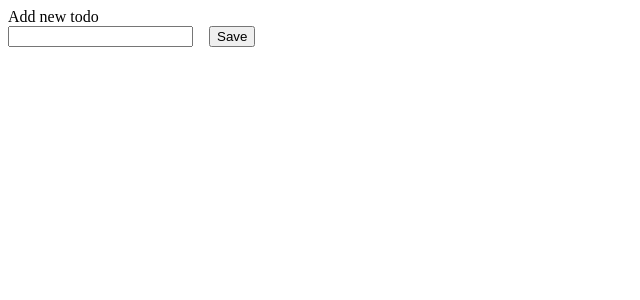
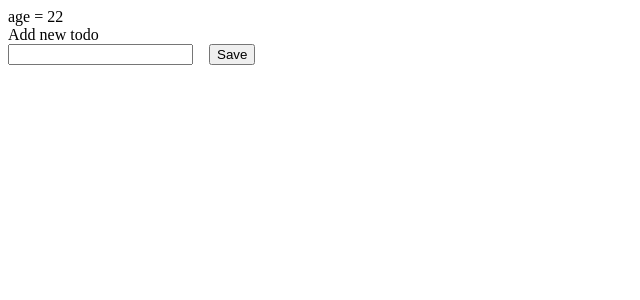
Before and after one commit to PhanAnhHao/react18-ts-vite-starter, a React app: page / in a window 1280 px wide. Shown: the top 300 px of the page, without its empty margins (0-640 px from the left). Built offline with nearby package versions, Linux system fonts and the light colour scheme; the HTML template or start-up script is replaced by a standard one.

Commit message:
#24. Props là gì

```diff
--- /dev/null
+++ b/src/App.jsx
@@ -0,0 +1,30 @@
+// import './App.css';
+import InputTodo from './todo/input.todo';
+
+function App() {
+
+  const name = "ChillFeel";
+  const age = 22;
+  const info = {
+    gender: "male",
+    address: "Hue"
+  }
+
+  // {key: value}
+  return (
+    <>
+      <div className='parent' id='taolabomay'>
+        <div className="children" id='maylacontao'></div>
+      </div>
+      <div>
+        <InputTodo
+          name={name}
+          age={age}
+          info={info}
+        />
+      </div>
+    </>
+  )
+}
+
+export default App
--- a/src/App.tsx
+++ /dev/null
@@ -1,15 +0,0 @@
-// import './App.css';
-import InputTodo from './todo/input.todo';
-
-function App() {
-
-  return (
-    <>
-      <div>
-        <InputTodo />
-      </div>
-    </>
-  )
-}
-
-export default App
--- a/src/main.tsx
+++ b/src/main.tsx
@@ -1,6 +1,6 @@
 import React from 'react'
 import ReactDOM from 'react-dom/client'
-import App from './App.tsx'
+import App from './App.jsx'
 // import './index.css'
 
 ReactDOM.createRoot(document.getElementById('root')!).render(
--- a/src/todo/input.todo.jsx
+++ b/src/todo/input.todo.jsx
@@ -1,7 +1,11 @@
 
-const InputTodo = () => {
+const InputTodo = (props) => {
+    // props: object
+    console.log(">>>Check props: ", props);
+    // jsx
     return (
         <div>
+            <div>age = {props.age}</div>
             <div>Add new todo</div>
             <input type="text" />
             &nbsp; &nbsp; {/* HTML Entities - Non-breaking Space */}
```
